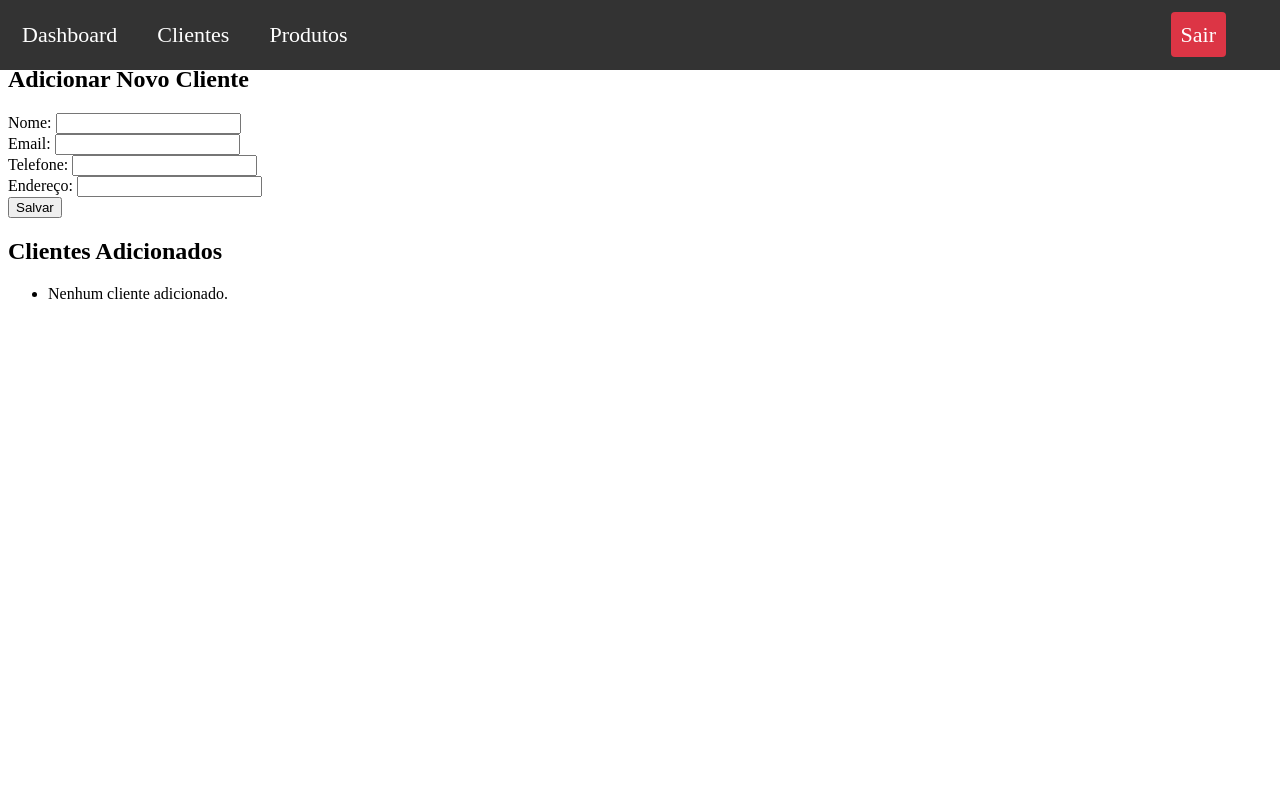
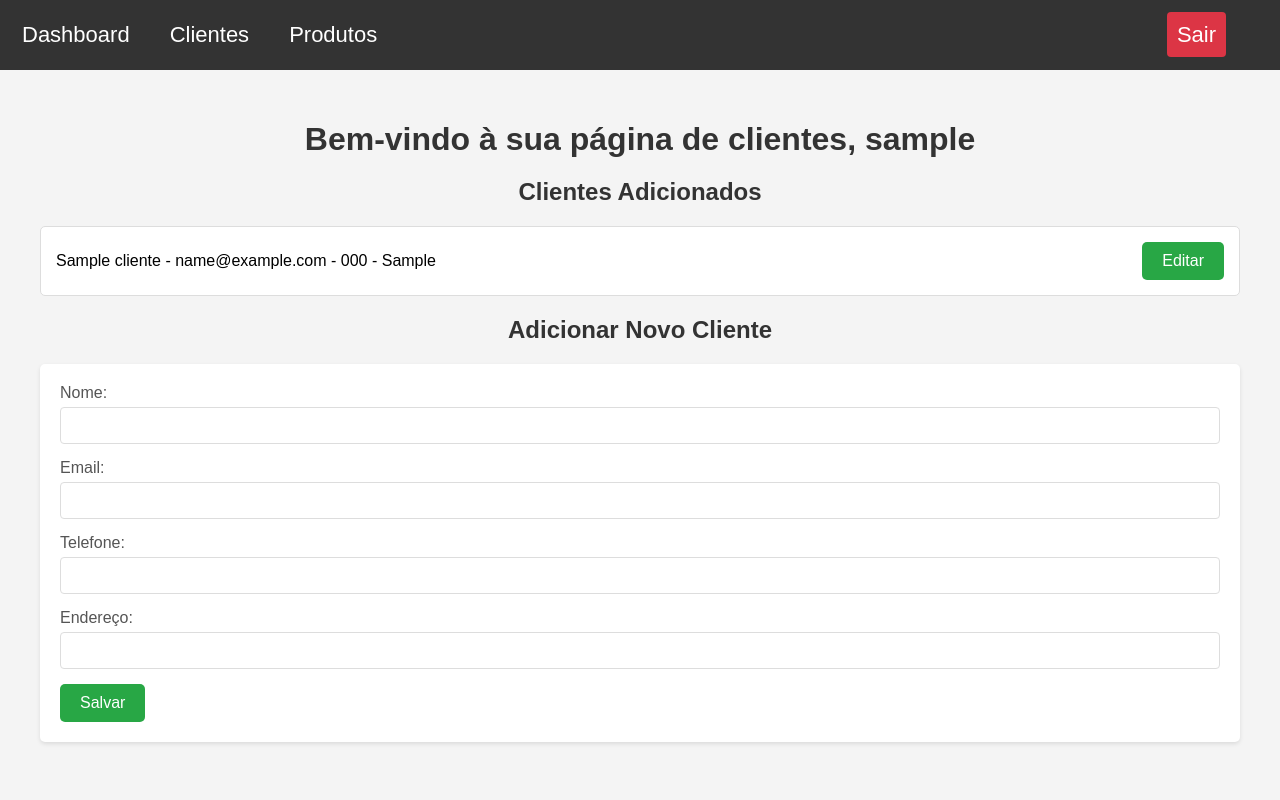
Before and after one commit to RodMiora/Gestot_Vendas_Django, a Django app: page /dashboard/clientes/ in a window 1280 px wide. Run offline with Django 5.2, Linux system fonts and the light colour scheme; a user stored in the database is signed in; tables that the repository leaves empty hold one stand-in row (values such as "Sample post").

Commit message:
pagina_cliente_mudanca

```diff
--- a/clientes/forms.py
+++ b/clientes/forms.py
@@ -1,4 +1,4 @@
-# clientes/forms.py
+# forms.py
 
 from django import forms
 from .models import Cliente
--- a/clientes/templates/clientes/clientes.html
+++ b/clientes/templates/clientes/clientes.html
@@ -5,6 +5,8 @@
     <link rel="stylesheet" href="{% static 'geral/css/navbar.css' %}">
     <link rel="stylesheet" href="{% static 'clientes/css/clientes.css' %}">
     <link rel="stylesheet" href="https://cdnjs.cloudflare.com/ajax/libs/font-awesome/6.0.0-beta3/css/all.min.css">
+    <script src="https://code.jquery.com/jquery-3.6.0.min.js"></script>
+    <script src="{% static 'clientes/js/clientes.js' %}"></script>
 {% endblock %}
 
 {% block content %}
@@ -12,6 +14,20 @@
         <h1>Bem-vindo à sua página de clientes, {{ request.user.username }}</h1>
 
         <div class="row">
+            <div class="col-md-6">
+                <h2>Clientes Adicionados</h2>
+                <ul class="list-group">
+                    {% for cliente in clientes %}
+                        <li class="list-group-item">
+                            {{ cliente.nome }} - {{ cliente.email }} - {{ cliente.telefone }} - {{ cliente.endereco }}
+                            <a href="{% url 'editar_cliente' cliente.id %}" class="btn btn-sm btn-info float-right">Editar</a>
+                        </li>
+                    {% empty %}
+                        <li class="list-group-item">Nenhum cliente adicionado.</li>
+                    {% endfor %}
+                </ul>
+            </div>
+
             <div class="col-md-6">
                 <h2>Adicionar Novo Cliente</h2>
                 <form action="{% url 'lista_clientes' %}" method="POST" class="form">
@@ -39,19 +55,6 @@
                     <button type="submit" class="btn btn-success">Salvar</button>
                 </form>
             </div>
-
-            <div class="col-md-6">
-                <h2>Clientes Adicionados</h2>
-                <ul class="list-group">
-                    {% for cliente in clientes %}
-                        <li class="list-group-item">
-                            {{ cliente.nome }} - {{ cliente.email }} - {{ cliente.telefone }} - {{ cliente.endereco }}
-                        </li>
-                    {% empty %}
-                        <li class="list-group-item">Nenhum cliente adicionado.</li>
-                    {% endfor %}
-                </ul>
-            </div>
         </div>
     </div>
 {% endblock %}
--- a/clientes/urls.py
+++ b/clientes/urls.py
@@ -2,8 +2,8 @@ from django.urls import path
 from . import views
 
 urlpatterns = [
-    path('', views.clientes, name='clientes'),  # Página inicial do aplicativo de clientes
-    path('lista/', views.lista_clientes, name='lista_clientes'),  # Lista de clientes
-    path('<int:id_cliente>/', views.detalhes_cliente, name='detalhes_cliente'),  # Detalhes de um cliente específico
-    path('<int:id_cliente>/editar/', views.editar_cliente, name='editar_cliente'),  # Editar um cliente
+    path('', views.lista_clientes, name='clientes'),
+    path('lista/', views.lista_clientes, name='lista_clientes'),
+    path('<int:id_cliente>/', views.detalhes_cliente, name='detalhes_cliente'),
+    path('<int:id_cliente>/editar/', views.editar_cliente, name='editar_cliente'),
 ]
--- a/clientes/views.py
+++ b/clientes/views.py
@@ -1,13 +1,9 @@
-# clientes/views.py
-
-from django.shortcuts import render, redirect
+from django.shortcuts import render, redirect, get_object_or_404
+from django.views.generic import ListView
 from .forms import ClienteForm
 from .models import Cliente
 from django.contrib.auth.decorators import login_required
-
-def clientes(request):
-    # Esta função foi removida porque a lógica está agora em lista_clientes
-    pass
+from django.utils.decorators import method_decorator
 
 @login_required
 def lista_clientes(request):
@@ -15,7 +11,7 @@ def lista_clientes(request):
         form = ClienteForm(request.POST)
         if form.is_valid():
             cliente = form.save(commit=False)
-            cliente.user = request.user  # Atribui diretamente o usuário autenticado ao cliente
+            cliente.user = request.user
             cliente.save()
             return redirect('lista_clientes')
     else:
@@ -29,20 +25,39 @@ def lista_clientes(request):
     }
     return render(request, 'clientes/clientes.html', context)
 
+
+@login_required
 def detalhes_cliente(request, id_cliente):
-    cliente = Cliente.objects.get(id=id_cliente)
+    cliente = get_object_or_404(Cliente, id=id_cliente)
     context = {
         'cliente': cliente
     }
     return render(request, 'clientes/detalhes_cliente.html', context)
 
+@method_decorator(login_required, name='dispatch')
+class ClienteListView(ListView):
+    model = Cliente
+    template_name = 'clientes/cliente_list.html'
+    context_object_name = 'clientes'
+
+    def get_queryset(self):
+        return Cliente.objects.filter(user=self.request.user)
+
+# clientes/views.py
+
+from django.shortcuts import render, redirect, get_object_or_404
+from .forms import ClienteForm
+from .models import Cliente
+
+@login_required
 def editar_cliente(request, id_cliente):
-    cliente = Cliente.objects.get(id=id_cliente)
+    cliente = get_object_or_404(Cliente, id=id_cliente)
+
     if request.method == 'POST':
         form = ClienteForm(request.POST, instance=cliente)
         if form.is_valid():
             form.save()
-            return redirect('lista_clientes')
+            return redirect('clientes_dashboard')  # Redireciona para a página de clientes após editar
     else:
         form = ClienteForm(instance=cliente)
 
--- a/dashboards/urls.py
+++ b/dashboards/urls.py
@@ -1,11 +1,10 @@
-# dashboards/urls.py
-
-from django.urls import path
+from django.urls import path, include
 from . import views
 
 urlpatterns = [
     path('', views.dashboard_view, name='dashboard'),  # Página inicial do dashboard
-    path('clientes/', views.clientes, name='clientes_dashboard'),  # Página de clientes
+    path('clientes/', include('clientes.urls')),  # Incluir as URLs do aplicativo Clientes
     path('produtos/', views.produtos, name='produtos_dashboard'),  # Página de produtos
     path('logout/', views.logout_view, name='logout_dashboard'),  # URL para fazer logout
+    path('clientes/', views.clientes, name='clientes_dashboard'),  # URL para a página de clientes no dashboard
 ]
--- a/painel/settings.py
+++ b/painel/settings.py
@@ -41,6 +41,7 @@ INSTALLED_APPS = [
     "dashboards",
     "clientes",
     "produtos",
+
 ]
 
 MIDDLEWARE = [
--- a/painel/urls.py
+++ b/painel/urls.py
@@ -11,5 +11,6 @@ urlpatterns = [
     path('dashboard/', include('dashboards.urls')),
     path('clientes/', include('clientes.urls')),
     path('produtos/', include('produtos.urls')),
+    path('dashboard/clientes/', include('clientes.urls')),
     path("", redirect_to_login),
 ]
--- /dev/null
+++ b/templates/static/clientes/css/clientes.css
@@ -0,0 +1,113 @@
+/* clientes/static/clientes/css/clientes.css */
+
+/* General Styles */
+body {
+    font-family: Arial, sans-serif;
+    background-color: #f4f4f4;
+    margin: 0;
+    padding: 0;
+}
+
+.container {
+    max-width: 1200px;
+    margin: 0 auto;
+    padding: 20px;
+    margin-top: 80px;
+}
+
+h1, h2 {
+    color: #333;
+    text-align: center;
+    margin-bottom: 20px;
+}
+
+/* Form Styles */
+form {
+    background: #fff;
+    padding: 20px;
+    border-radius: 5px;
+    box-shadow: 0 2px 4px rgba(0,0,0,0.1);
+    margin-bottom: 20px;
+}
+
+.form-group {
+    margin-bottom: 15px;
+}
+
+.form-group label {
+    display: block;
+    margin-bottom: 5px;
+    color: #555;
+}
+
+.form-group input {
+    width: 100%;
+    padding: 10px;
+    border: 1px solid #ddd;
+    border-radius: 4px;
+}
+
+.btn {
+    display: inline-block;
+    padding: 10px 20px;
+    font-size: 16px;
+    color: #fff;
+    background-color: #28a745;
+    border: none;
+    border-radius: 5px;
+    cursor: pointer;
+    text-align: center;
+    text-decoration: none;
+}
+
+.btn:hover {
+    background-color: #218838;
+}
+
+/* Client List Styles */
+.list-group {
+    list-style: none;
+    padding: 0;
+    margin: 0;
+}
+
+.list-group-item {
+    background: #fff;
+    padding: 15px;
+    border: 1px solid #ddd;
+    border-radius: 5px;
+    margin-bottom: 10px;
+    display: flex;
+    justify-content: space-between;
+    align-items: center;
+}
+
+.list-group-item:hover {
+    background-color: #f9f9f9;
+}
+
+/* Responsive Styles */
+@media (max-width: 768px) {
+    .row {
+        flex-direction: column;
+    }
+
+    .col-md-6 {
+        width: 100%;
+        margin-bottom: 20px;
+    }
+}
+
+/* clientes/static/css/clientes.css */
+
+/* ... Seus estilos existentes ... */
+
+/* Mostrar/Esconder Lista de Clientes */
+.hidden {
+    display: none;
+}
+
+/* Ajustes visuais para o botão */
+.btn-primary {
+    margin-bottom: 10px;
+}
--- /dev/null
+++ b/templates/static/clientes/js/clientes.js
@@ -0,0 +1,10 @@
+$(document).ready(function() {
+    $('.editar-cliente').click(function() {
+        var clienteId = $(this).data('cliente-id');
+        $('#formulario-edicao-' + clienteId).toggleClass('hidden');
+    });
+
+    $('.cancelar-edicao').click(function() {
+        $(this).closest('form').addClass('hidden');
+    });
+});
```
Also changed, not shown: clientes/templates/clientes/editar_cliente.html (added, +34 -0 lines), clientes/templates/clientes/editar_clientes.html (deleted, +0 -12 lines), templates/static/clientes/css/editar_cliente.css (added, +55 -0 lines).
